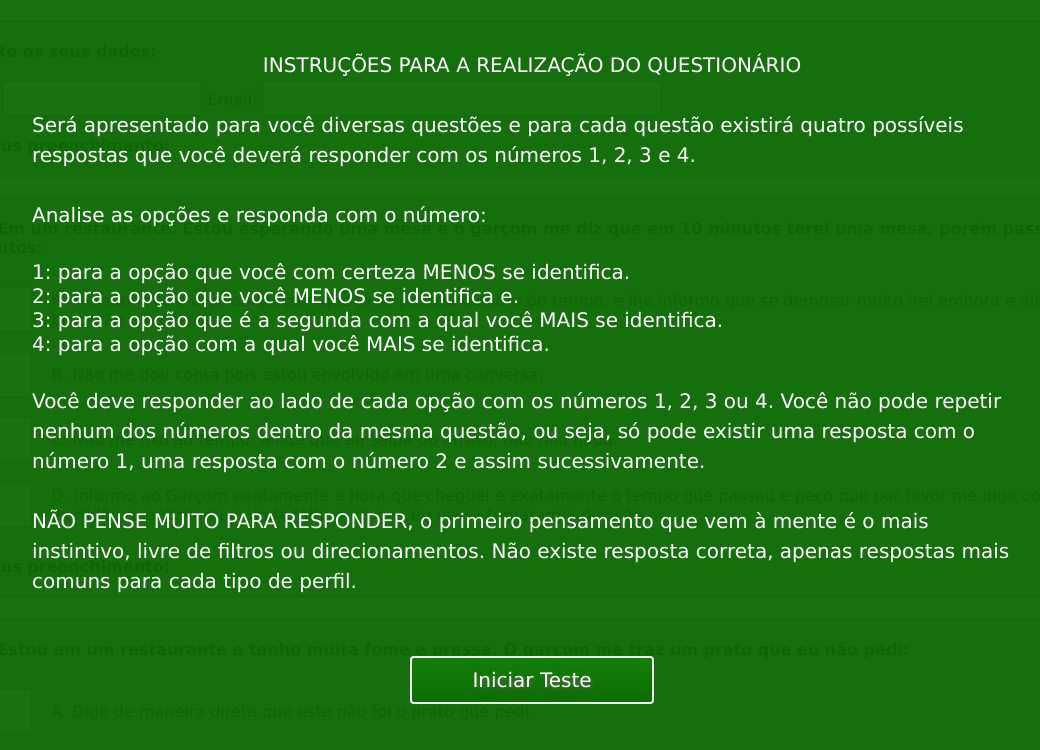
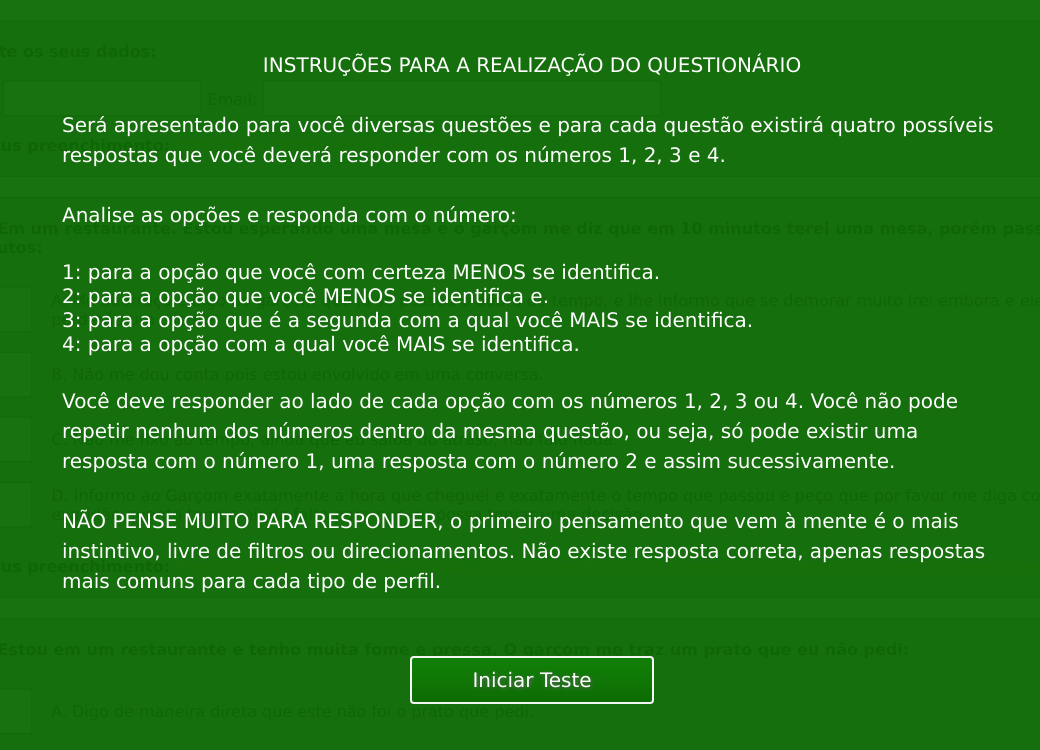
Before and after one commit to rogeriofrgit/mesttra, a plain HTML site: page index.html in a window 1280 px wide. Shown: the top 750 px of the page, without its empty margins (108-1148 px from the left). Drawn offline with Linux system fonts and the light colour scheme.

Commit message:
Add files via upload

```diff
--- a/index.html
+++ b/index.html
@@ -71,6 +71,11 @@
 			height: 100%;
 			background-color: #0d6b04f2;
 			z-index: 9999;
+		}
+
+		.textoDivInterno{
+			padding-left: 30px;
+			padding-right: 30px;
 		}
 
 		.inicioDivExterno {
@@ -151,21 +156,22 @@
 	<div class="inicioDivExterno">
 		<div class="inicioDivInterno" style="font-size:20px;">
 			<div style="text-align: center;">INSTRUÇÕES PARA A REALIZAÇÃO DO QUESTIONÁRIO</div>	<br>
-			<div>Será apresentado para você diversas questões e para cada questão existirá quatro possíveis respostas que você deverá responder com os números 1, 2, 3 e 4.</div>
+			<div class="textoDivInterno">Será apresentado para você diversas questões e para cada questão existirá quatro possíveis respostas que você deverá responder com os números 1, 2, 3 e 4.</div>
 			<br>
-			<div>Analise as opções e responda com o número:</div>
-			<div>
+			<div class="textoDivInterno">Analise as opções e responda com o número:</div>
+
 			<br>
-			<div style="line-height: 1.2;">
+			<div style="line-height: 1.2;" class="textoDivInterno">
 			1: para a opção que você com certeza MENOS se identifica.<br>
 			2: para a opção que você MENOS se identifica e.<br>
 			3: para a opção que é a segunda com a qual você MAIS se identifica.<br>
 			4: para a opção com a qual você MAIS se identifica.<br>
+			</div><br>
+			<div class="textoDivInterno">
+			Você deve responder ao lado de cada opção com os números 1, 2, 3 ou 4. Você não pode repetir nenhum dos números dentro da mesma questão, ou seja, só pode existir uma resposta com o número 1, uma resposta com o número 2 e assim sucessivamente.<br>
 			</div>
-			</div><br>
-			Você deve responder ao lado de cada opção com os números 1, 2, 3 ou 4. Você não pode repetir nenhum dos números dentro da mesma questão, ou seja, só pode existir uma resposta com o número 1, uma resposta com o número 2 e assim sucessivamente.<br>
 			<br>
-			<div>NÃO PENSE MUITO PARA RESPONDER, o primeiro pensamento que vem à mente é o mais instintivo, livre de filtros ou direcionamentos. Não existe resposta correta, apenas respostas mais comuns para cada tipo de perfil.</div>
+			<div class="textoDivInterno">NÃO PENSE MUITO PARA RESPONDER, o primeiro pensamento que vem à mente é o mais instintivo, livre de filtros ou direcionamentos. Não existe resposta correta, apenas respostas mais comuns para cada tipo de perfil.</div>
 			<br>
 			<br>
 			<div style="text-align: center;"><input type="button" value="Iniciar Teste" class="btnIniciar" onclick="esconderInicio()"></div>
```
